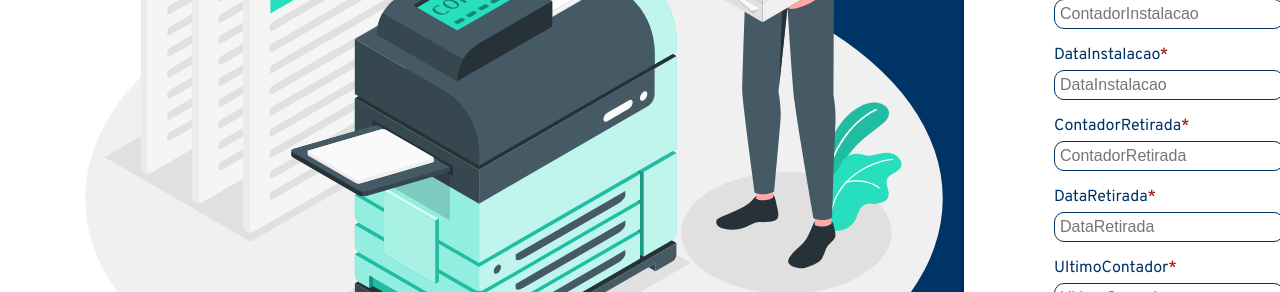
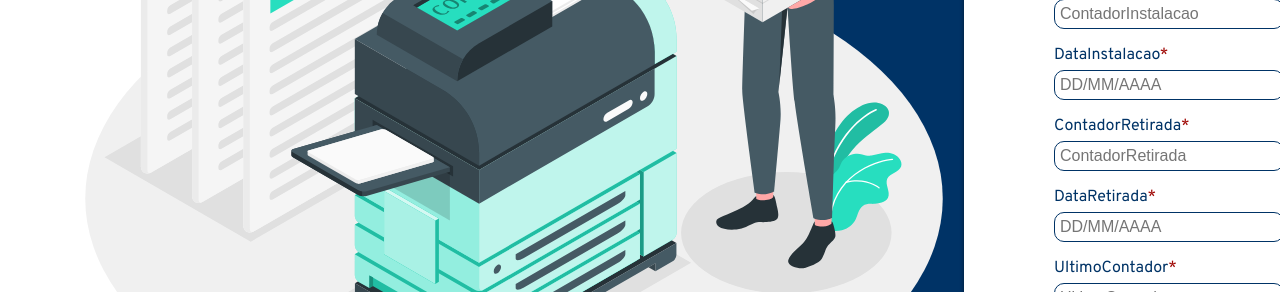
Before and after one commit to fga-eps-mds/2023.2-PrintGo-FrontEnd, a React (Create React App) app: page /cadastroImpressora in a window 1280 px wide. Shown: the part 504-796 px from the top of the page. Built offline with nearby package versions, Linux system fonts and the light colour scheme; no server answers.

Commit message:
:bug:(#165) correção problema placeHolder

```diff
--- a/src/components/forms/RegisterPrinterForm.js
+++ b/src/components/forms/RegisterPrinterForm.js
@@ -45,7 +45,10 @@ export default function RegisterPrinterForm() {
             <div id="input-line" key={index}>
               <div id="input-box">
                 <label>{field.charAt(0).toUpperCase() + field.slice(1)}<span>*</span></label>
-                <input {...register(field)} placeholder={field.charAt(0).toUpperCase() + field.slice(1)} />
+                <input
+                    {...register(field)}
+                    placeholder={field.includes('data') ? 'DD/MM/AAAA' : field.charAt(0).toUpperCase() + field.slice(1)} // Alteração aqui
+                />
                 <span>{errors[field]?.message}</span>
               </div>
             </div>
```
